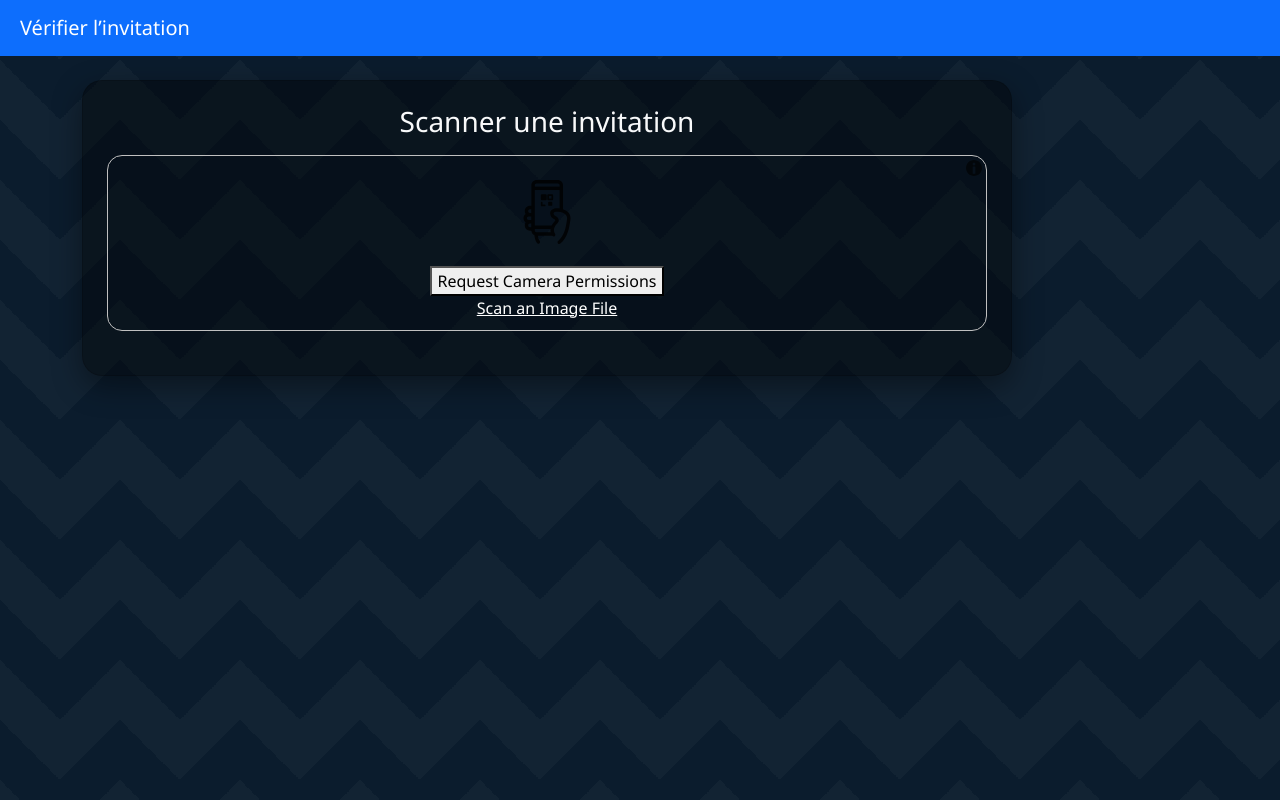
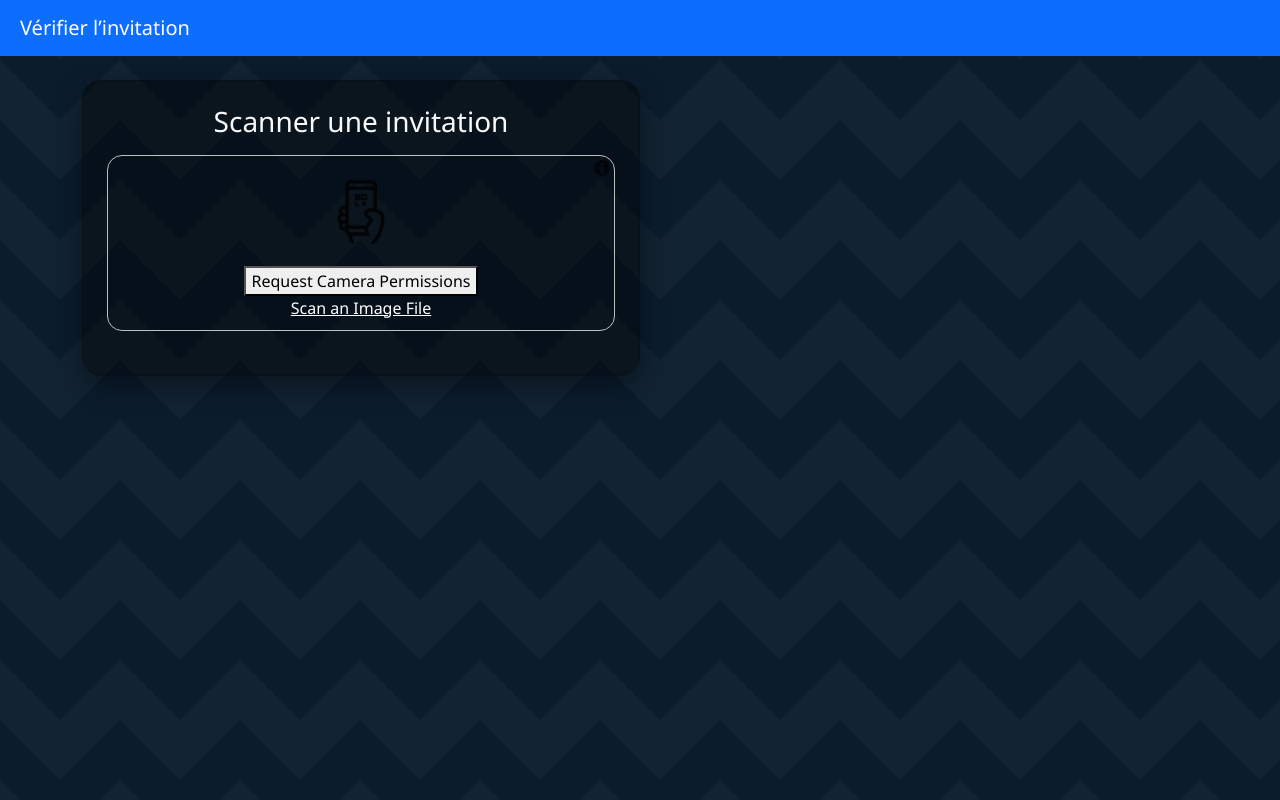
Before and after one commit to htb-pro/easyInvite, a FastAPI app: page /scan_test in a window 1280 px wide. Run offline with FastAPI, Linux system fonts and the light colour scheme; parts of the project's set-up code (start-up, migrations or seed data) failed here and were passed over; some libraries are stand-ins or nearby versions.

Commit message:
update scan file

```diff
--- a/Templates/easyInviteApk/scanQrCode/scan.html
+++ b/Templates/easyInviteApk/scanQrCode/scan.html
@@ -3,19 +3,15 @@
 <head>
 <meta charset="UTF-8">
 <title>Scanner Invitation</title>
+<meta name="viewport" content="width=device-width, initial-scale=1">
 <link rel="stylesheet" href="/static/Css/bootstrap.min.css">
 <script src="/static/Js/html5-qrcode-master/minified/html5-qrcode.min.js" defer></script>
 <script src="/static/Js/index.js" defer></script>
 <!-- Bootstrap -->
-<link href="https://cdn.jsdelivr.net/npm/bootstrap@5.3.0/dist/css/bootstrap.min.css" rel="stylesheet">
-
-<!-- QR Scanner lib -->
-<script src="https://unpkg.com/html5-qrcode"></script>
-
+<script src="/static/Js/bootstrap.bundle.js" defer></script>
 <style>
 body {
       font-family: "Segoe UI", system-ui, sans-serif;
-      min-height: 100vh;
       background-color: #0b1c2d;
       position: relative;
       overflow-x: hidden;
@@ -38,7 +34,6 @@ body {
     border-radius:20px;
     box-shadow:0 10px 30px rgba(0,0,0,0.4);
     background-color:rgba(0,0,0,0.4);
-
 }
 
 #reader{
@@ -68,9 +63,6 @@ body {
     transition:.2s;
 }
 
-.result-link:hover{
-    transform:scale(1.03);
-}
 </style>
 </head>
 <body>
@@ -98,8 +90,8 @@ body {
     </div>
 </div>
 -->
-<div class="container ">
-    <div class="col-12 col-md-6 col-lg-10  ">
+<div class="container">
+    <div class="col-12 col-md-12 col-lg-6">
         <div class="card p-4 mt-4 text-center">
             <h3 class="mb-3 text-light">Scanner une invitation</h3>
             <div id="reader"></div>
```
